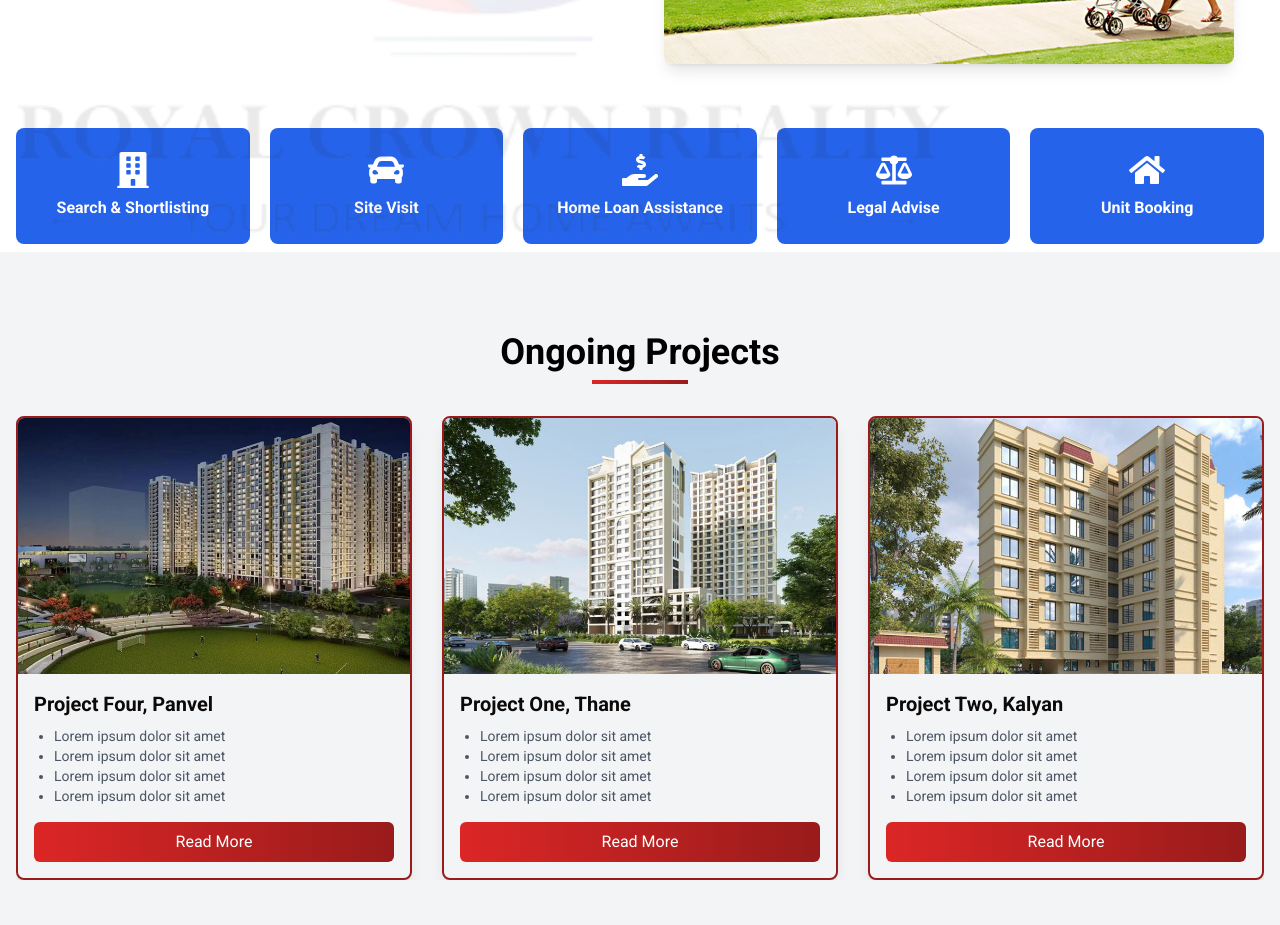
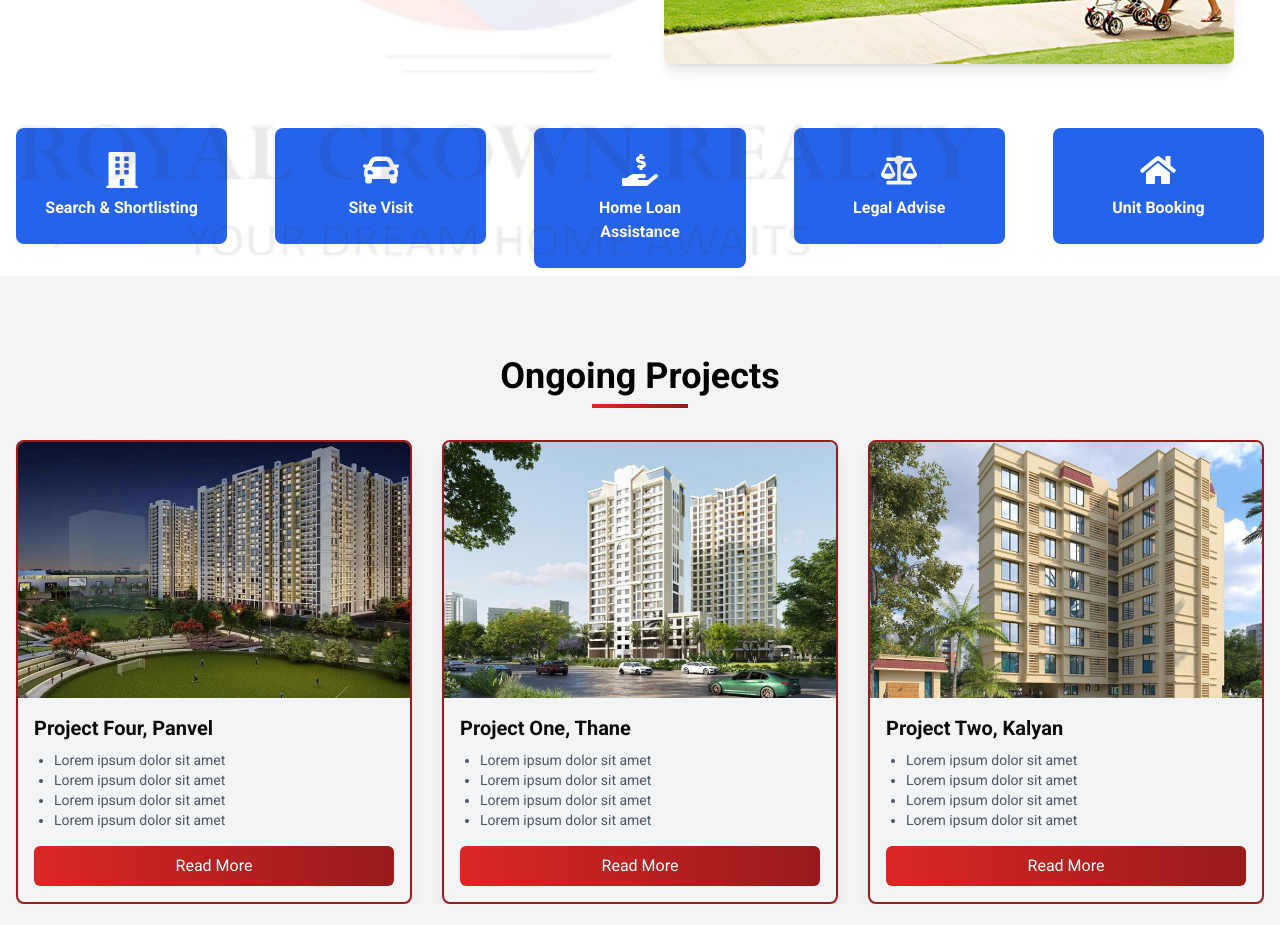
Before and after one commit to royalcrowninfra/royal, a Next.js app: page / in a window 1280 px wide. Shown: the part 1420-2345 px from the top of the page. Built offline with nearby package versions, Linux system fonts and the light colour scheme.

Commit message:
new code

```diff
--- a/components/AboutComponent.jsx
+++ b/components/AboutComponent.jsx
@@ -107,7 +107,7 @@ const AboutComponent = () => {
       </motion.div>
 
       <motion.div
-        className="mt-16 grid grid-cols-2 md:grid-cols-3 lg:grid-cols-5 gap-5"
+        className="mt-16 grid grid-cols-2 md:grid-cols-3 lg:grid-cols-5 gap-12"
         variants={containerVariants}
         initial="hidden"
         animate="visible"
```
